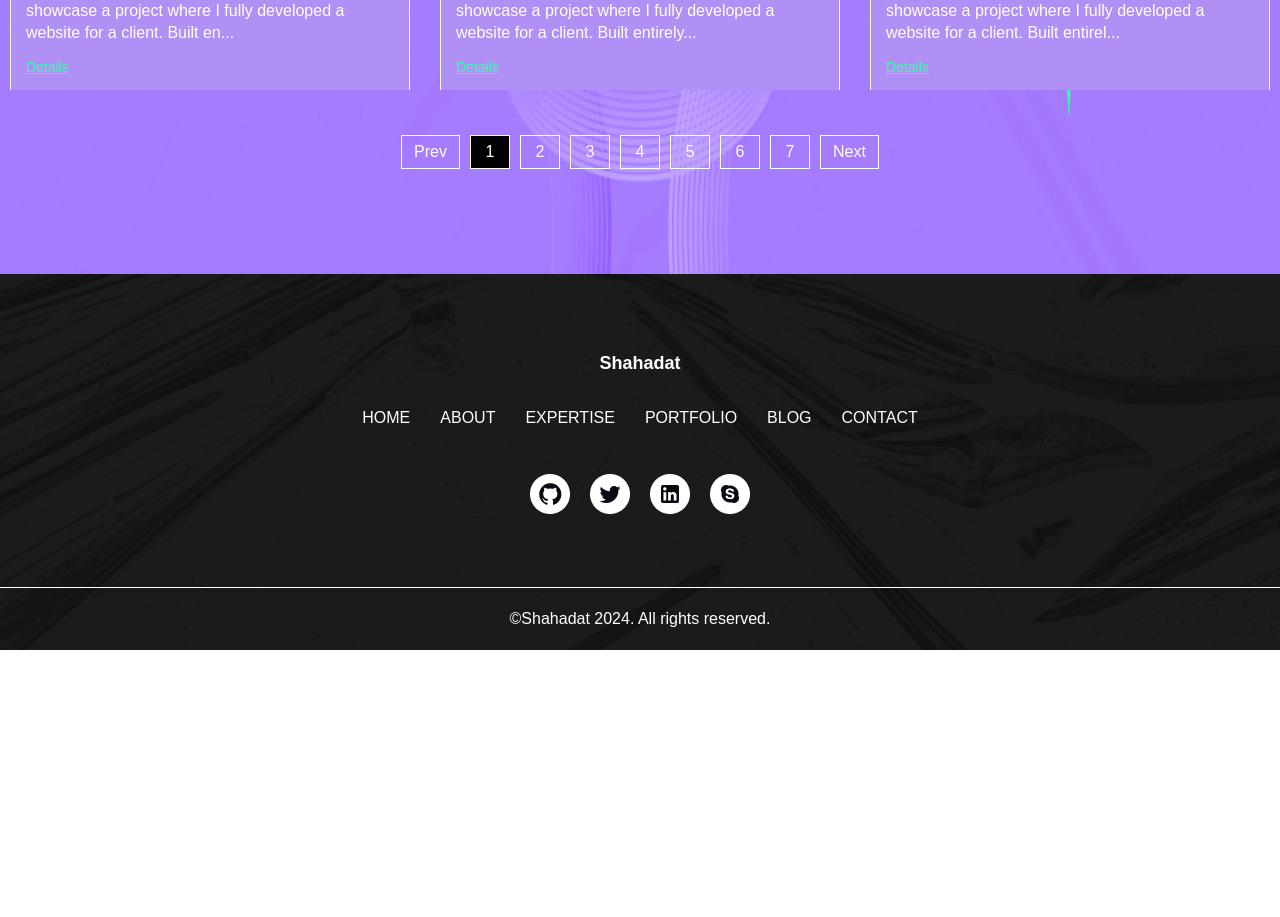
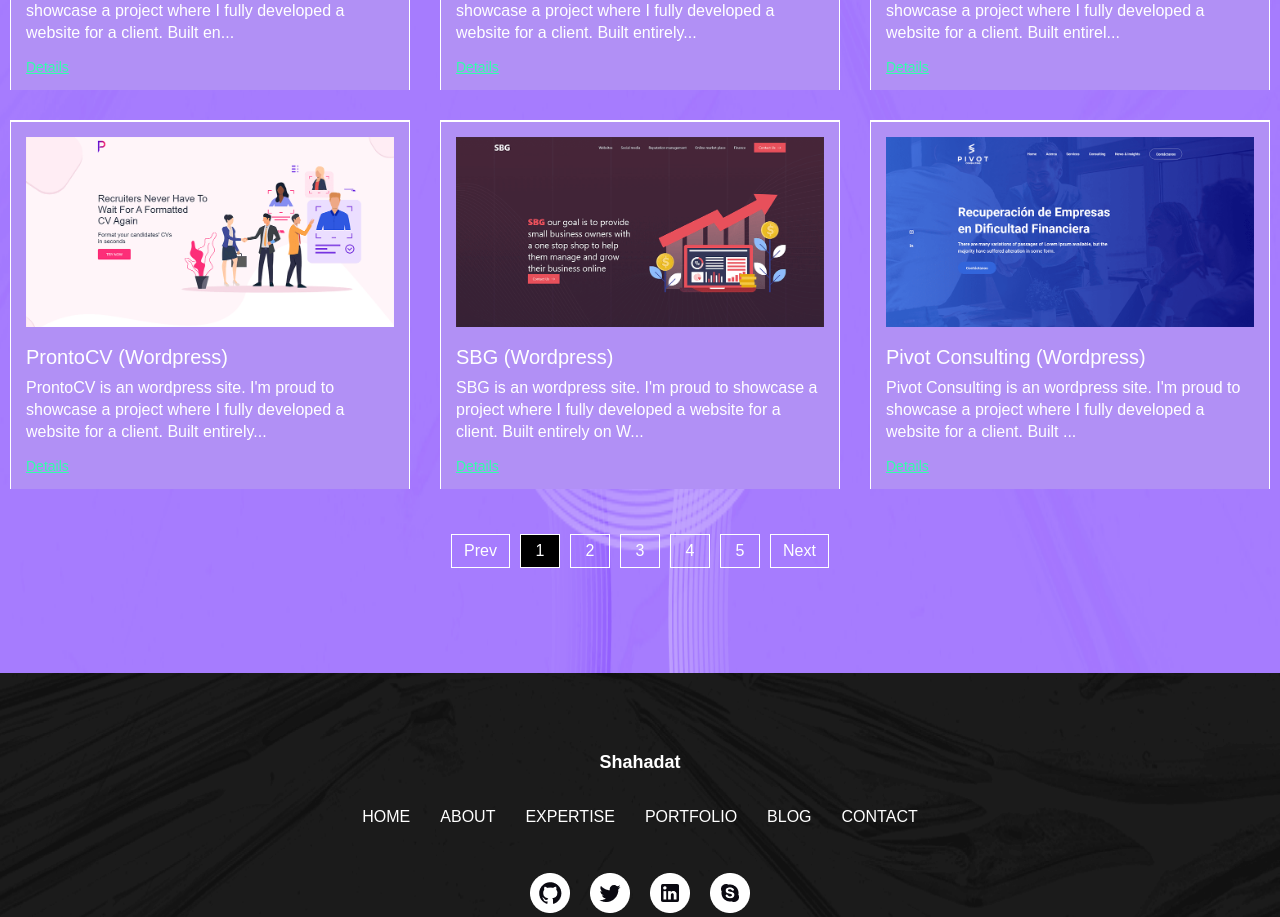
Before and after one commit to asamshahadat/asamshahadat.github.io, a React (Create React App) app: page /portfolio in a window 1280 px wide. Shown: the part 1040-1957 px from the top of the page. Before the commit the page ends 1690 px from the top, so only its background shows below. Built offline with nearby package versions, Linux system fonts and the light colour scheme.

Commit message:
Props Option Added For Portfolios

```diff
--- a/src/components/pages/PortfolioPage.jsx
+++ b/src/components/pages/PortfolioPage.jsx
@@ -8,7 +8,7 @@
     <>
       <Header/>
       <div className="portfolio-page-wrapper">
-        <Portfolio/>
+        <Portfolio itemsPerPage={9}/>
       </div>
       <Footer/>
     </>
--- a/src/components/sections/portfolio/Portfolio.jsx
+++ b/src/components/sections/portfolio/Portfolio.jsx
@@ -4,35 +4,30 @@
 import './portfolio.css';
 import portfolioBg from '../../../assets/img/shape/expertin-bg.png';
 
-const Portfolio = () => {
+const Portfolio = ({ itemsPerPage = 6 }) => { // Set default value for itemsPerPage
   const [portfolio, setPortfolio] = useState([]);
   const [filteredPortfolio, setFilteredPortfolio] = useState([]);
   const [categories, setCategories] = useState([]);
   const [currentPage, setCurrentPage] = useState(1);
-  //   const [itemsPerPage, setItemsPerPage] = useState(9);
-  const itemsPerPage = 6;
-  const [currentCategory, setCurrentCategory] = useState('All'); // New state for current category
-//   const portfolioCount = portfolioData.length;
+  const [currentCategory, setCurrentCategory] = useState('All');
+
   useEffect(() => {
     setPortfolio(portfolioData);
-    // Extract unique categories
     const uniqueCategories = [...new Set(portfolioData.map(item => item.category))];
     setCategories(uniqueCategories);
-    // Initially, show all portfolio items
     setFilteredPortfolio(portfolioData);
   }, []);
 
   function truncateString(str, maxLength) {
     if (str.length > maxLength) {
-      return str.substring(0, maxLength) + '...'; // Truncate the string and add ellipsis
+      return str.substring(0, maxLength) + '...';
     } else {
-      return str; // Return the original string if it's within the limit
+      return str;
     }
   }
 
-  // Filter portfolio items by category
   const filterPortfolioByCategory = category => {
-    setCurrentCategory(category); // Update current category
+    setCurrentCategory(category);
     if (category === 'All') {
       setFilteredPortfolio(portfolio);
     } else {
@@ -42,22 +37,18 @@
     setCurrentPage(1);
   };
 
-  // Logic for pagination
   const indexOfLastItem = currentPage * itemsPerPage;
   const indexOfFirstItem = indexOfLastItem - itemsPerPage;
   const currentItems = filteredPortfolio.slice(indexOfFirstItem, indexOfLastItem);
 
-  // Change page
   const paginate = pageNumber => setCurrentPage(pageNumber);
 
-  // Previous page
   const prevPage = () => {
     if (currentPage > 1) {
       setCurrentPage(currentPage - 1);
     }
   };
 
-  // Next page
   const nextPage = () => {
     if (currentPage < Math.ceil(filteredPortfolio.length / itemsPerPage)) {
       setCurrentPage(currentPage + 1);
@@ -72,9 +63,7 @@
           <h2>Portfolio</h2>
         </div>
         <div className="category-buttons">
-          {/* Button for showing all items */}
           <button className={currentCategory === 'All' ? 'active' : ''} onClick={() => filterPortfolioByCategory('All')}>All</button>
-          {/* Buttons for each category */}
           {categories.map((category, index) => (
             <button key={index} className={currentCategory === category ? 'active' : ''} onClick={() => filterPortfolioByCategory(category)}>
               {category}
@@ -86,14 +75,11 @@
             <div key={item.id} className="single-portfolio-list">
               {item.images && <img src={item.images[0]} alt={item.title} />}
               {item.title && <h4>{item.title}</h4>}
-              {/* {item.category && <h4>{item.category}</h4>} */}
-              {/* {item.description && <p>{item.description}</p>} */}
               {item.description && <p>{truncateString(item.description, 125)}</p>}
               {item.id && <Link to={`/portfolio/${item.id}`}>Details</Link>}
             </div>
           ))}
         </div>
-        {/* Pagination */}
         <div className="pagination">
           <button onClick={prevPage}>Prev</button>
           {Array.from({ length: Math.ceil(filteredPortfolio.length / itemsPerPage) }).map((_, index) => (
@@ -107,7 +93,6 @@
           ))}
           <button onClick={nextPage}>Next</button>
         </div>
-
       </div>
     </div>
   );
```
